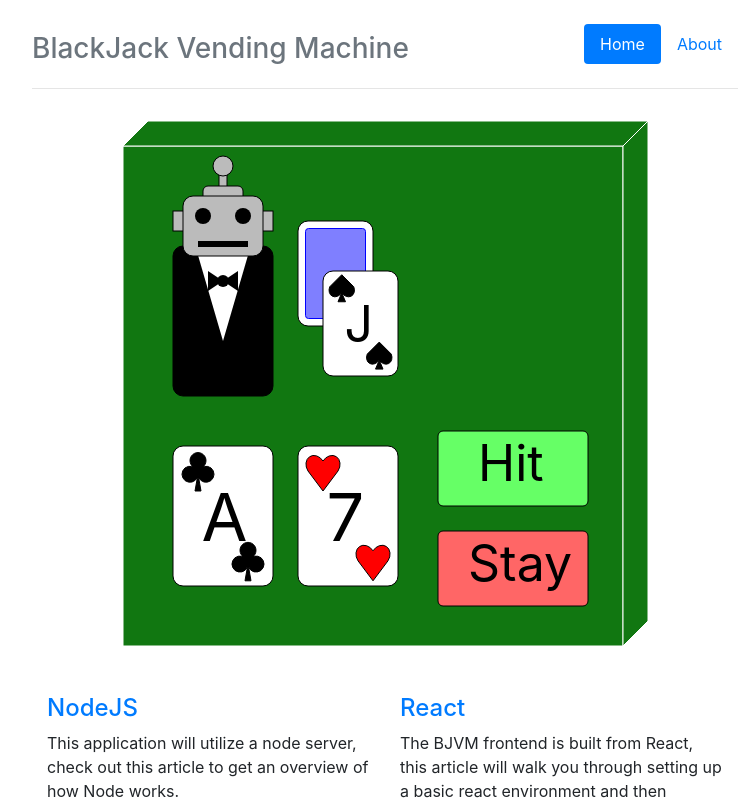
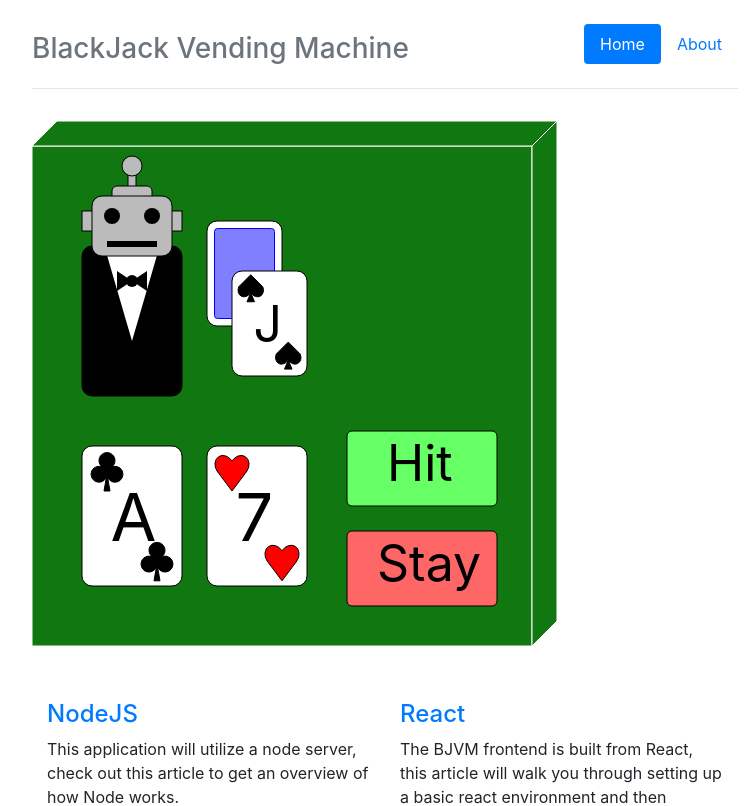
Before and after one commit to bohendo/bjtj, a React app: page / in a window 1280 px wide. Shown: the top 806 px of the page, without its empty margins (255-1008 px from the left). Built offline with nearby package versions, Linux system fonts and the light colour scheme.

Commit message:
Refactor bjvm svg

```diff
--- a/src/bjvm.jsx
+++ b/src/bjvm.jsx
@@ -9,18 +9,27 @@ import {Hit, Stay} from './buttons.jsx';
 
 export default class BJVM extends React.Component {
   render() {
+
+    let height = 500;
+    let width = 500;
+    let depth = 25;
+
+    let top_panel = `0,${depth} ${depth},0
+                     ${width+depth},0 ${width},${depth}`
+
+    let right_panel = `${width+depth},0 ${width+depth},${height}
+                     ${width},${height+depth} ${width},${depth}`
+
     return (
 
 <div class="center canvas">
 
-  <svg height="525" width="525" id="bjvm">
+  <svg height={height+depth} width={height+depth} id="bjvm-svg">
 
-    <rect x="0" y="25" height="500" width="500"
+    <rect x="0" y={depth} height={height} width={width}
           fill="#171" stroke="white"/>
-    <polygon points="0,25 25,0 525,0 500,25"
-             fill="#171" stroke="white"/>
-    <polygon points="525,0 525,500 500,525 500,25"
-             fill="#171" stroke="white"/>
+    <polygon points={top_panel} fill="#171" stroke="white"/>
+    <polygon points={right_panel} fill="#171" stroke="white"/>
 
     <Dealer />
 
```
